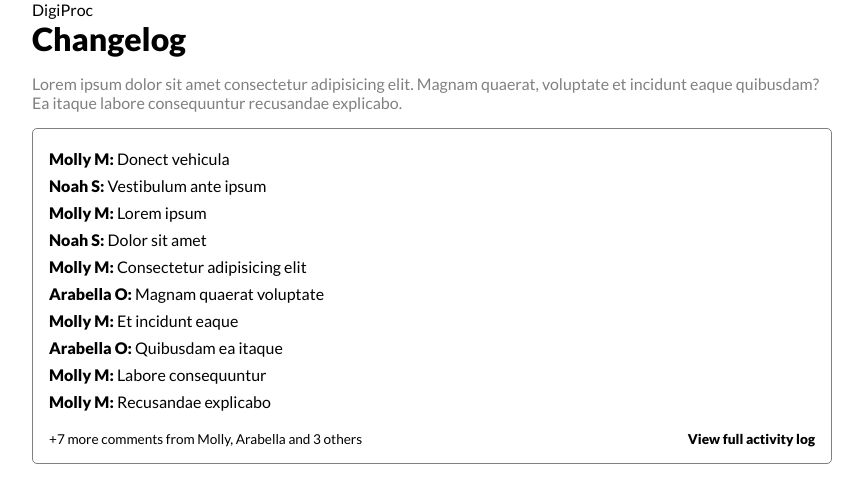
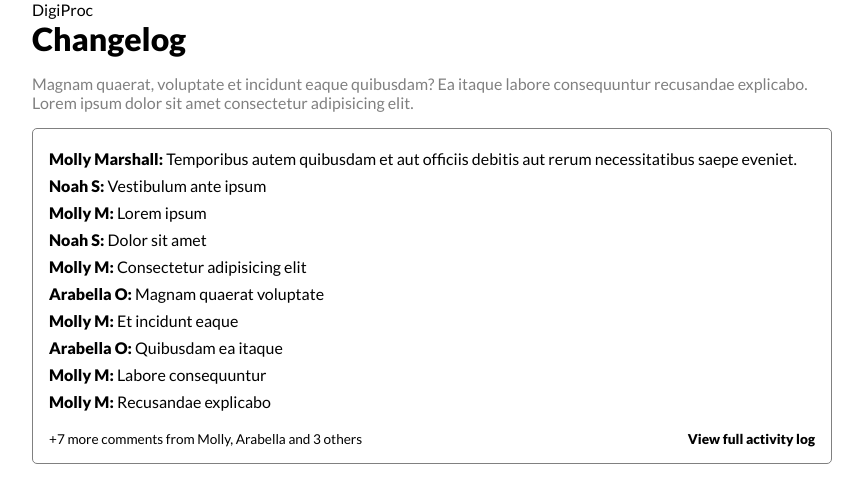
Before and after one commit to frankemon/digiproc-test, a React (Create React App) app: page / in a window 1280 px wide. Shown: the top 502 px of the page, without its empty margins (208-1071 px from the left). Built offline with nearby package versions, Linux system fonts and the light colour scheme.

Commit message:
add data set

```diff
--- a/src/Changelog.js
+++ b/src/Changelog.js
@@ -1,21 +1,23 @@
 import React, { Component } from "react";
+import changelogData from "./changelogData";
 
+const changelogPost = changelogData.post;
+const user = changelogData.user;
+const comment = changelogData.comment;
+
+console.log(changelogData.comments);
 class Changelog extends React.Component {
   render() {
     return (
       <div className="container">
         <div className="changelog">
           <h1>Changelog</h1>
-          <p>
-            Lorem ipsum dolor sit amet consectetur adipisicing elit. Magnam
-            quaerat, voluptate et incidunt eaque quibusdam? Ea itaque labore
-            consequuntur recusandae explicabo.
-          </p>
+          <p>{changelogPost}</p>
         </div>
-        <div class="comment-container">
+        <div className="comment-container">
           <ul>
             <li>
-              <span className="comment-user">Molly M:</span> Donect vehicula
+              <span className="comment-user">{user}:</span> {comment}
             </li>
             <li>
               <span className="comment-user">Noah S: </span>Vestibulum ante
--- /dev/null
+++ b/src/changelogData.js
@@ -0,0 +1,74 @@
+const post =
+  "Magnam quaerat, voluptate et incidunt eaque quibusdam? Ea itaque labore consequuntur recusandae explicabo. Lorem ipsum dolor sit amet consectetur adipisicing elit.";
+
+const user = "Molly Marshall";
+
+const comment =
+  "Temporibus autem quibusdam et aut officiis debitis aut rerum necessitatibus saepe eveniet.";
+
+const comments = [
+  {
+    id: 1,
+    user: "Molly Marshall",
+    comment:
+      "Lorem ipsum dolor sit amet consectetur adipisicing elit. Id molestias veniam aliquid.",
+  },
+  {
+    id: 2,
+    user: "Noah Simpsson",
+    comment:
+      "Temporibus autem quibusdam et aut officiis debitis aut rerum necessitatibus saepe eveniet.",
+  },
+  {
+    id: 3,
+    user: "Molly Marshall",
+    comment: "Quas quod labore amet sed natus, architecto provident voluptas!",
+  },
+  {
+    id: 4,
+    user: "Arabella Ortega",
+    comment:
+      "Explicabo itaque perspiciatis, maiores tempore eligendi distinctio.",
+  },
+  {
+    id: 5,
+    user: "Molly Marshall",
+    comment:
+      "Quis autem vel eum iure reprehenderit qui in ea voluptate velit esse quam nihil molestiae consequatur, vel illum qui dolorem eum fugiat quo voluptas nulla pariatur?",
+  },
+  {
+    id: 6,
+    user: "Arabella Ortega",
+    comment:
+      "At vero eos et accusamus et iusto odio dignissimos ducimus qui blanditiis.",
+  },
+  {
+    id: 7,
+    user: "Molly Marshall",
+    comment:
+      "Itaque earum rerum hic tenetur a sapiente delectus, ut aut reiciendis voluptatibus maiores alias consequatur aut perferendis doloribus asperiores repellat.",
+  },
+  {
+    id: 8,
+    user: "Noah Simpsson",
+    comment: "Nam libero tempore, cum soluta nobis est eligendi.",
+  },
+  {
+    id: 9,
+    user: "Arabella Ortega",
+    comment:
+      "Lorem ipsum dolor sit, amet consectetur adipisicing elit. Fuga, perferendis?.",
+  },
+  {
+    id: 10,
+    user: "Molly Marshall",
+    comment:
+      "Lorem ipsum dolor sit amet consectetur adipisicing elit. Id molestias veniam aliquid.",
+  },
+];
+export default {
+  post,
+  user,
+  comments,
+  comment,
+};
```
